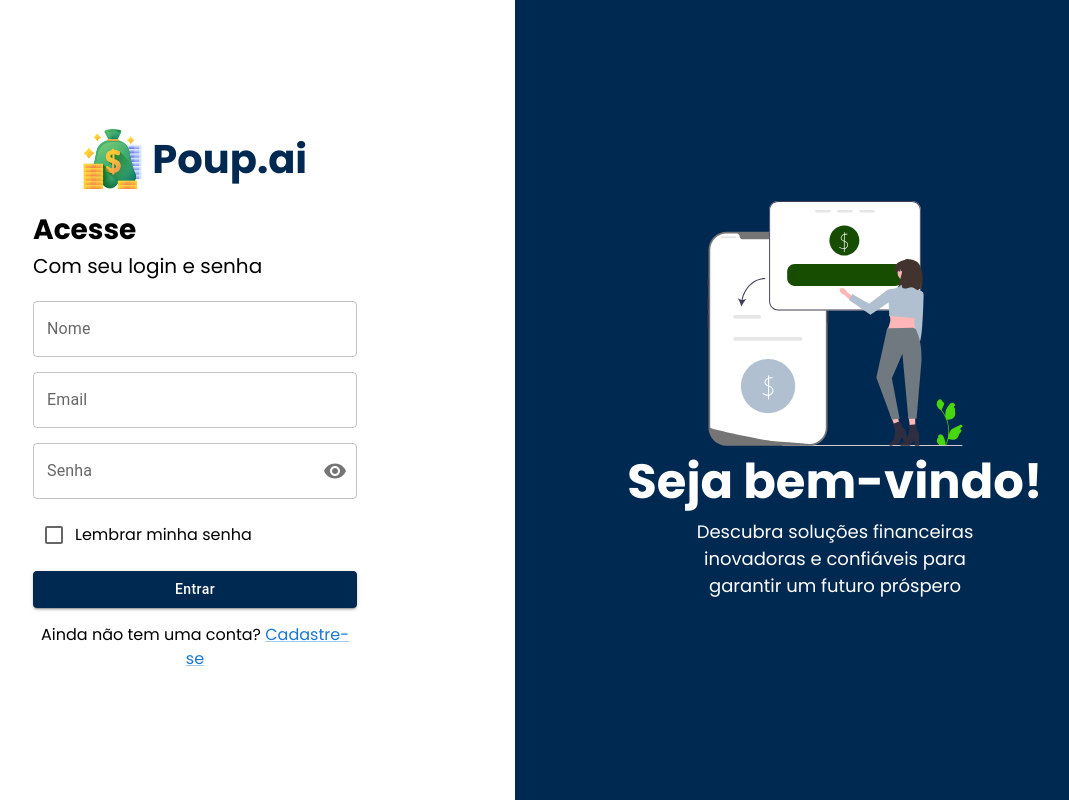
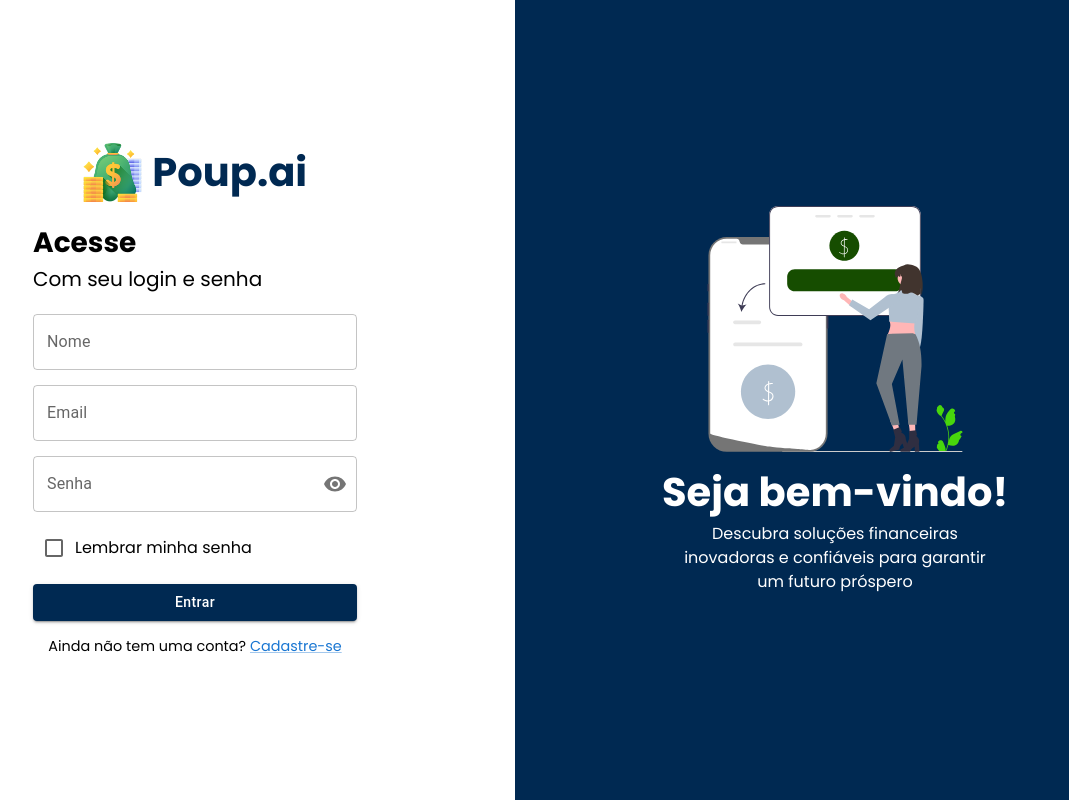
Before and after one commit to Douglass1981/FIAP-Fase1, a Next.js app: page /login in a window 1280 px wide. Shown: the whole page, without its empty margins (125-1194 px from the left). Built offline with nearby package versions, Linux system fonts and the light colour scheme.

Commit message:
refactor(login): update styles and class names on the login page

```diff
--- a/src/app/login/login.styles.module.scss
+++ b/src/app/login/login.styles.module.scss
@@ -1,9 +1,7 @@
-@mixin typography(
-  $font-size,
+@mixin typography($font-size,
   $font-weight: 400,
   $line-height: 1.5,
-  $letter-spacing: 0
-) {
+  $letter-spacing: 0) {
   font-size: $font-size;
   font-weight: $font-weight;
   line-height: $line-height;
@@ -38,6 +36,7 @@ $black: #000000;
       flex-direction: column;
       justify-content: center;
       align-items: center;
+
       &__brand {
         @include typography(3rem, 700);
         color: $white;
@@ -50,14 +49,18 @@ $black: #000000;
 
       &__text {
         padding: 20px 30px;
+
+        &__title,
+        &__subtitle {
+          color: $white;
+        }
+
         &__title {
           @include typography(1.75rem, 700);
-          color: $white;
         }
 
         &__subtitle {
           @include typography(1.25rem);
-          color: $white;
         }
       }
 
@@ -73,13 +76,24 @@ $black: #000000;
         &__checkbox {
           display: flex;
           align-items: center;
+
           &__text {
             font-size: 1rem;
+
+
           }
         }
 
         &__redirect {
           text-align: center;
+
+          &__text {
+            font-size: 0.9rem;
+
+            &__link {
+              font-size: 0.9rem;
+            }
+          }
         }
       }
     }
@@ -122,38 +136,16 @@ $black: #000000;
       }
 
       &__form-area {
-        display: flex;
-        flex-direction: column;
+        &__text {
 
-        &__text {
-          &__title {
-            @include typography(1.75rem, 700);
-            color: $black;
-          }
-
+          &__title,
           &__subtitle {
-            @include typography(1.25rem);
             color: $black;
           }
         }
 
         &__form {
-          width: 100%;
-          border-radius: 16px 16px 0px 0px;
-          display: flex;
-          flex-direction: column;
           padding: 0 30px;
-          gap: 15px;
-
-          &__checkbox {
-            display: flex;
-            align-items: center;
-            &__text {
-              font-size: 1rem;
-            }
-          }
-
-
         }
       }
     }
@@ -180,16 +172,6 @@ $black: #000000;
 
         &__form {
           padding: 0;
-
-          &__checkbox {
-            display: flex;
-            align-items: center;
-            &__text {
-              font-size: 1rem;
-            }
-          }
-
-
         }
       }
     }
@@ -202,14 +184,20 @@ $black: #000000;
       min-height: 100vh;
       align-items: center;
       justify-content: center;
+      gap: 10px;
 
       &__image {
         width: 50%;
         height: 50%;
       }
 
+      &__text {
+        display: flex;
+        flex-direction: column;
+        align-items: center;
+
         &__title {
-        @include typography(3rem, 700);
+          @include typography(2.5rem, 700);
           color: $white;
         }
 
@@ -217,8 +205,9 @@ $black: #000000;
           color: $white;
           width: 50%;
           text-align: center;
-        @include typography(1.125rem);
+          @include typography(1rem);
         }
       }
     }
   }
+}
--- a/src/app/login/page.tsx
+++ b/src/app/login/page.tsx
@@ -154,13 +154,15 @@ export default function Login() {
             className="login__container-side__image"
             style={{ width: "40%", height: "auto" }}
           />
-          <h2 className={styles["login__container-side__title"]}>
+          <Box className={styles["login__container-side__text"]}>
+            <h2 className={styles["login__container-side__text__title"]}>
             Seja bem-vindo!
           </h2>
-          <h3 className={styles["login__container-side__description"]}>
+          <h3 className={styles["login__container-side__text__description"]}>
             Descubra soluções financeiras inovadoras e confiáveis para garantir
             um futuro próspero
           </h3>
+          </Box>
         </Box>
       </main>
     </>
```
Lines whose indentation alone changed are shown as unchanged.
